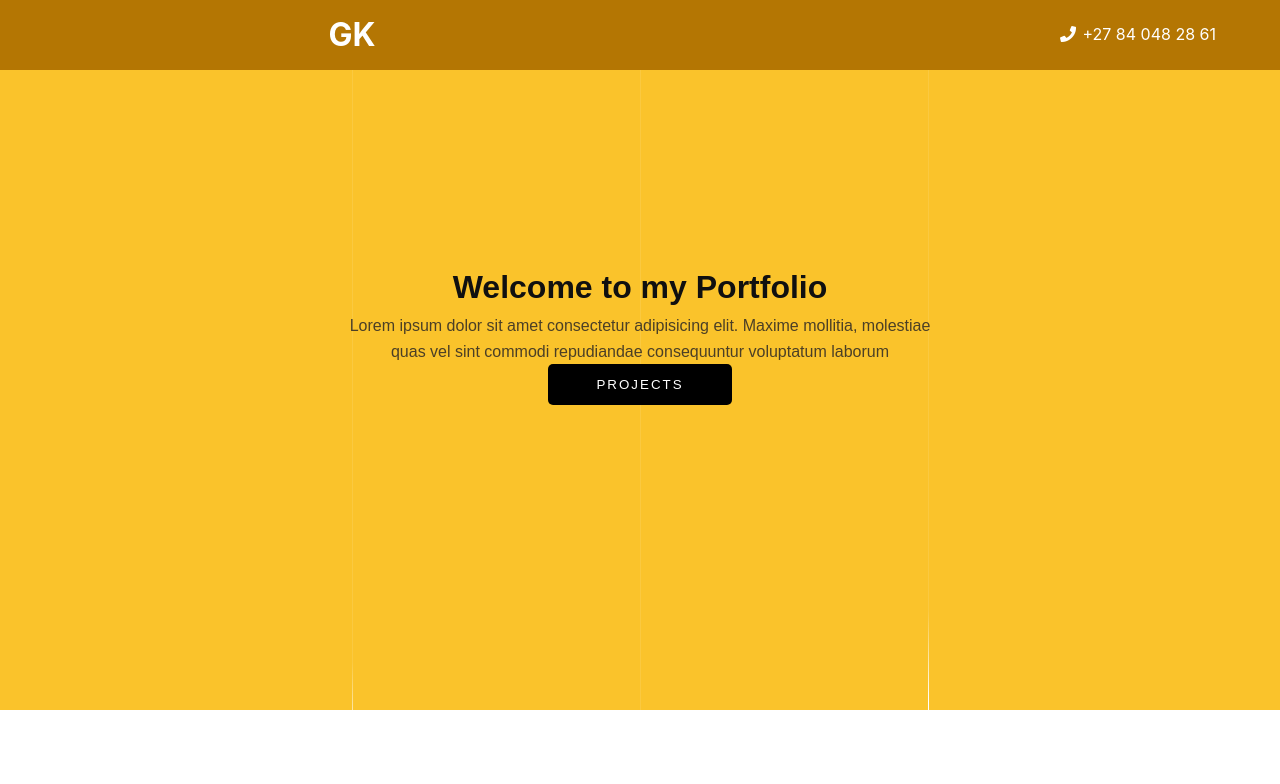
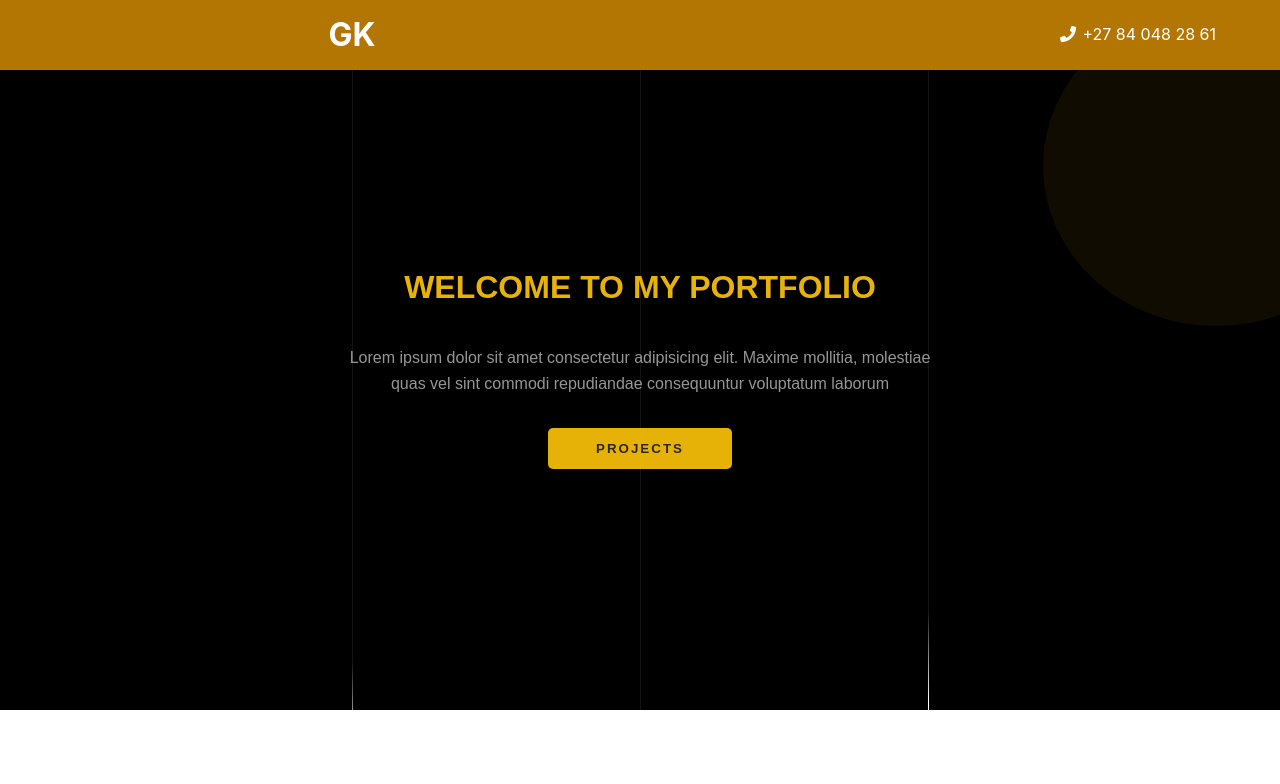
Before and after one commit to Gracekal91/portfolioreact, a React (Create React App) app: page / in a window 1280 px wide. Shown: the top 784 px of the page. Built offline with nearby package versions, Linux system fonts and the light colour scheme.

Commit message:
Black and yellow theme - Animation - circle background

```diff
--- a/src/views/Hero.css
+++ b/src/views/Hero.css
@@ -1,11 +1,11 @@
 .hero{
-    background: rgba(250, 192, 31, 0.946);
+    background: #000;
     width: 100%;
     margin: 0;
     padding: 0;
     height: 80vh;
     display: table;
-  color: #0000;
+  color: #ffffff;
   line-height: 1.6;
   position: relative;
   font-family: sans-serif;
@@ -23,27 +23,31 @@
 
 .hero .content .hero__name{
     font-size: 2rem;
-    color: rgb(16, 16, 16);
+    color: rgba(240, 186, 9, 0.96);
+    text-transform: uppercase;
 }
 
 .hero .content .hero__description{
-    color: rgba(41, 37, 37, 0.837);
+    color: rgba(179, 179, 179, 0.837);
+    margin: 2rem 0;
 }
 
 .hero .hero__btn{
-    color: white;
-    background: rgb(0, 0, 0);
+    color: rgba(12, 12, 12, 0.837);
+    background: rgba(240, 186, 9, 0.96);
     padding: .8rem 3rem;
     border: unset;
     border-radius: 5px;
     transition: ease .5s;
     letter-spacing: 2px;
     text-transform: uppercase;
+    font-weight: bold;
 }
 
 .hero .hero__btn:hover{
-    background: rgb(33, 33, 33);
-    transition: ease .5s;
+    color: rgb(33, 33, 33);
+    background: white;
+    transition: ease .3s;
 }
 
 /* Background - effect */
@@ -79,8 +83,9 @@
     height: 100%;
     top: 0;
     left: 50%;
-    background: rgba(255, 255, 255, 0.1);
+    background: rgba(87, 85, 85, 0.227);
     overflow: hidden; }
+
     .line::after {
       content: '';
       display: block;
@@ -107,3 +112,43 @@
       top: -50%; }
     100% {
       top: 110%; } }
+
+/* Circle background animation */
+.circles {
+    position: absolute;
+    top: 0;
+    left: 0;
+    right: 0;
+    height: 100%;
+    margin: auto;
+    width: 90vw; }
+
+  .circle {
+    position: absolute;
+    width: 30%;
+    height: 50%;
+    border-radius: 50%;
+    top: -10%;
+    right: -15%;
+    background: rgba(233, 171, 14, 0.070);
+    overflow: hidden; }
+
+    .circle::after {
+      content: '';
+      display: block;
+      position: absolute;
+      height: 15vh;
+      width: 100%;
+      top: -50%;
+      left: 0;
+      background: linear-gradient(to bottom, #f3a10a1c, #f3a10a00 75%, #f3a10a00 100%);
+      animation: drop 7s 0s;
+      animation-fill-mode:backwards;
+      animation-timing-function: cubic-bezier(0.4, 0.26, 0, 0.97); }
+
+
+  @keyframes drop {
+    0% {
+      top: -50%; }
+    100% {
+      top: 110%; } }
--- a/src/views/Hero.js
+++ b/src/views/Hero.js
@@ -17,6 +17,10 @@ const Hero = () => {
                 <div class="line"></div>
                 <div class="line"></div>
             </div>
+            <div class="circles">
+                <div class="circle"></div>
+                <div class="circle2"></div>
+            </div>
         </div>
     )
 }
```
